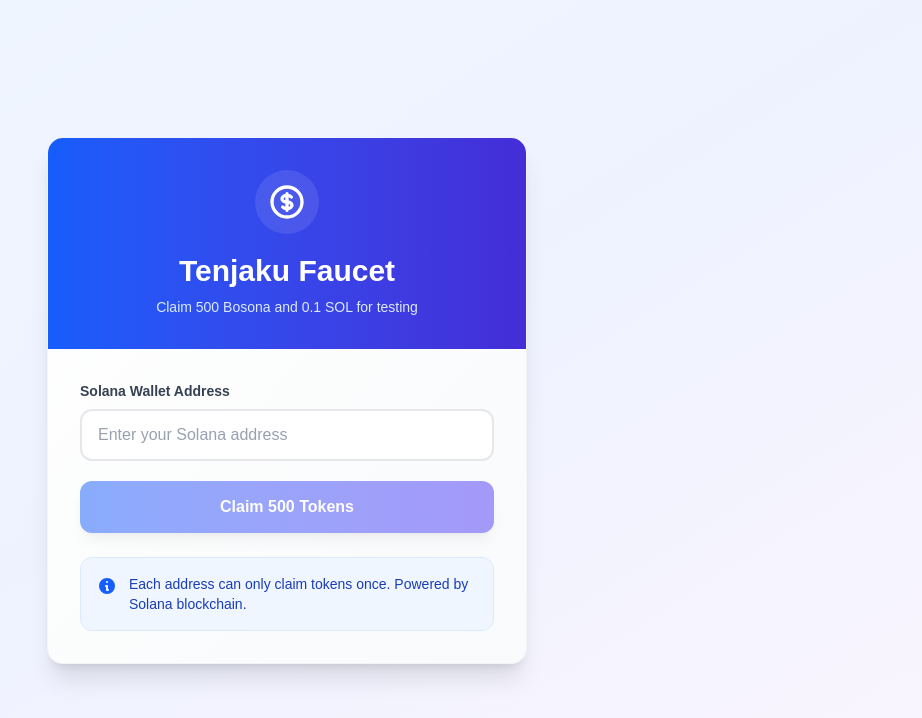
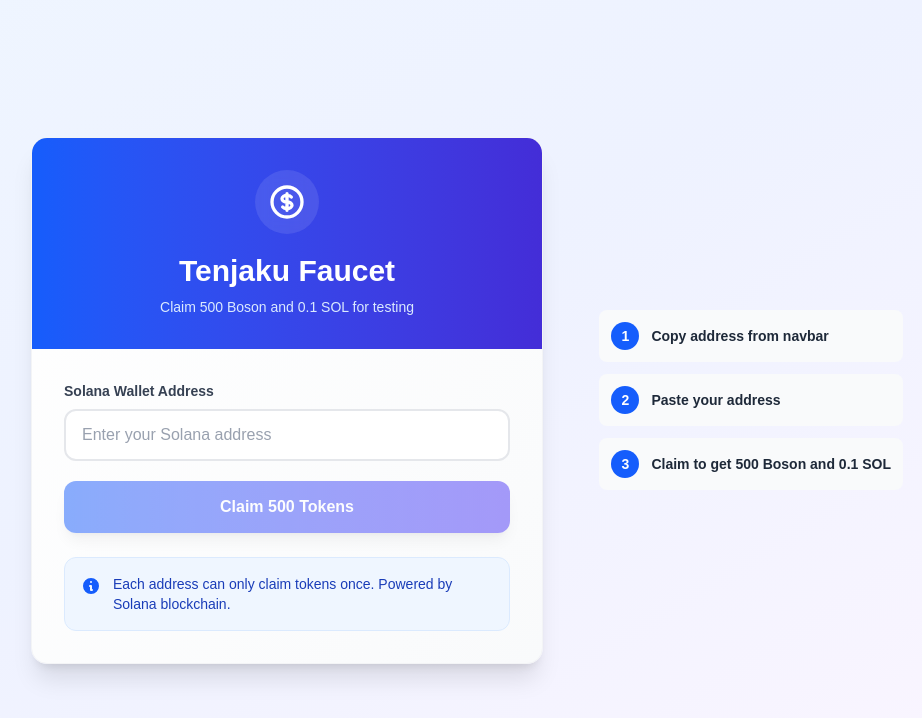
Before and after one commit to Yashodeeps/boson-faucet, a Next.js app: page / in a window 1280 px wide. Shown: the top 718 px of the page, without its empty margins (353-1275 px from the left). Built offline with nearby package versions, Linux system fonts and the light colour scheme.

Commit message:
add task list for claiming process

```diff
--- a/components/FaucetForm.tsx
+++ b/components/FaucetForm.tsx
@@ -28,7 +28,7 @@ export default function FaucetForm() {
       const data = await response.json()
 
       if (response.ok) {
-        setMessage('Success! You received 500 Bosona and 0.1 SOL.')
+        setMessage('Success! You received 500 Boson and 0.1 SOL.')
         setTxHash(data.transactionHash)
         setAddress('')
       } else {
@@ -42,7 +42,9 @@ export default function FaucetForm() {
   }
 
   return (
-    <div className="w-full max-w-lg mx-auto px-4">
+    <div className="w-full max-w-6xl mx-auto px-4 relative">
+      {/* Main Form - Centered */}
+      <div className="w-full max-w-lg mx-auto">
         <div className="bg-gradient-to-br from-white to-gray-50 rounded-2xl shadow-xl border border-gray-100 overflow-hidden">
           {/* Header */}
           <div className="bg-gradient-to-r from-blue-600 to-indigo-700 p-8 text-center">
@@ -55,7 +57,7 @@ export default function FaucetForm() {
               Tenjaku Faucet
             </h1>
             <p className="text-blue-100 text-sm">
-            Claim 500 Bosona and 0.1 SOL for testing
+              Claim 500 Boson and 0.1 SOL for testing
             </p>
           </div>
 
@@ -143,6 +145,46 @@ export default function FaucetForm() {
           </div>
         </div>
       </div>
+
+      {/* Task List - Positioned to the right */}
+      <div className="absolute top-1/2 -translate-y-1/2 right-4 ml-24 space-y-3 max-w-xs -mr-14">
+        {/* Step 1 */}
+        <div className="flex items-center space-x-3 p-3 bg-gray-50 rounded-lg">
+          <div className="flex-shrink-0 w-7 h-7 bg-blue-600 text-white rounded-full flex items-center justify-center font-bold text-sm">
+            1
+          </div>
+          <div className="flex-1">
+            <h3 className="text-sm font-semibold text-gray-800">
+              Copy address from navbar
+            </h3>
+          </div>
+        </div>
+
+        {/* Step 2 */}
+        <div className="flex items-center space-x-3 p-3 bg-gray-50 rounded-lg">
+          <div className="flex-shrink-0 w-7 h-7 bg-blue-600 text-white rounded-full flex items-center justify-center font-bold text-sm">
+            2
+          </div>
+          <div className="flex-1">
+            <h3 className="text-sm font-semibold text-gray-800">
+              Paste your address
+            </h3>
+          </div>
+        </div>
+
+        {/* Step 3 */}
+        <div className="flex items-center space-x-3 p-3 bg-gray-50 rounded-lg">
+          <div className="flex-shrink-0 w-7 h-7 bg-blue-600 text-white rounded-full flex items-center justify-center font-bold text-sm">
+            3
+          </div>
+          <div className="flex-1">
+            <h3 className="text-sm font-semibold text-gray-800">
+              Claim to get 500 Boson and 0.1 SOL
+            </h3>
+          </div>
+        </div>
+      </div>
+    </div>
     </div>
   )
 }
```
Lines whose indentation alone changed are shown as unchanged.
